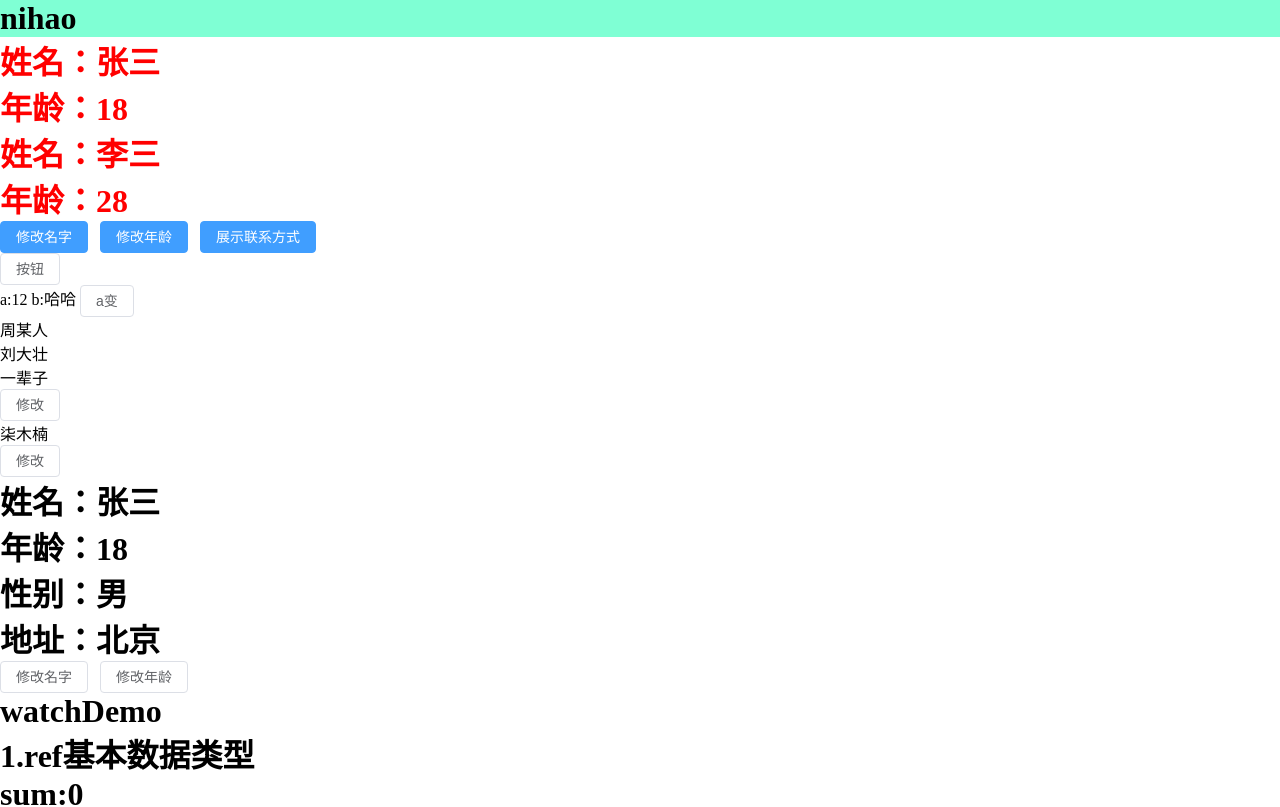
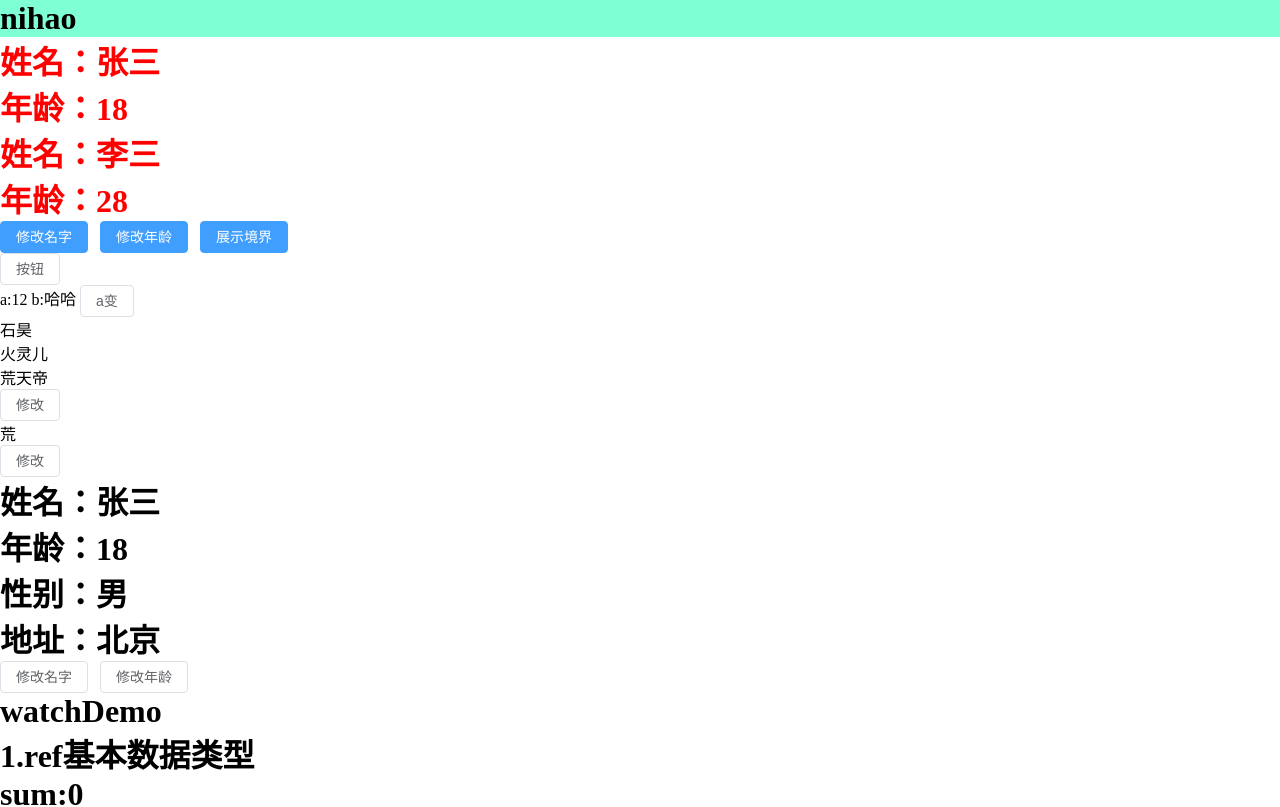
Before and after one commit to qimunan/vue_review, a Vue app: page / in a window 1280 px wide. Shown: the top 807 px of the page. Built offline with nearby package versions, Linux system fonts and the light colour scheme.

Commit message:
docs:some example change

```diff
--- a/src/components/PersionDemo.vue
+++ b/src/components/PersionDemo.vue
@@ -7,7 +7,7 @@
         <h1 v-if="tel">{{ tel }}</h1>
         <el-button type="primary" @click="editNmae">修改名字</el-button>
         <el-button type="primary" @click="editAge">修改年龄</el-button>
-        <el-button type="primary" @click="showTel">展示联系方式</el-button>
+        <el-button type="primary" @click="showTel">展示境界</el-button>
     </div>
     <newTest></newTest>
 </template>
@@ -21,7 +21,7 @@ const age: Ref<number> = ref(18)
 const tel =ref('')
 
 const showTel:Function = () => {
-    tel.value = '12345678'
+    tel.value = '十洞天合一'
 }
 
 // 他会隐式推导类型，但是我们需要显示标注
@@ -32,11 +32,11 @@ interface X {
 const x:X = reactive({name:'李三',age:28})
 
 const editNmae:Function = () => {
-    name.value = '周某人'
-    x.name = '刘大壮'
+    name.value = '荒'
+    x.name = '云曦'
 }
 const editAge:Function = () => {
-    age.value = 25
+    age.value = 19
     x.age = 22
 }
 </script>
--- a/src/components/exDemo.vue
+++ b/src/components/exDemo.vue
@@ -28,15 +28,15 @@ const x = reactive<X>({
 })
 
 const y = reactive([
-        { id: 1, name: '周某人' },
-        { id: 2, name: '刘大壮' },
-        { id: 3, name: '一辈子' }
+        { id: 1, name: '石昊' },
+        { id: 2, name: '火灵儿' },
+        { id: 3, name: '荒天帝' }
     ])
     const z = reactive(
-        { id: 1, name: '柒木楠' }
+        { id: 1, name: '荒' }
     )
     const xiugai:Function=()=>{
-        Object.assign(z,{id:2,name:'曦柚'})
+        Object.assign(z,{id:2,name:'云曦'})
     }
 </script>
 
```
